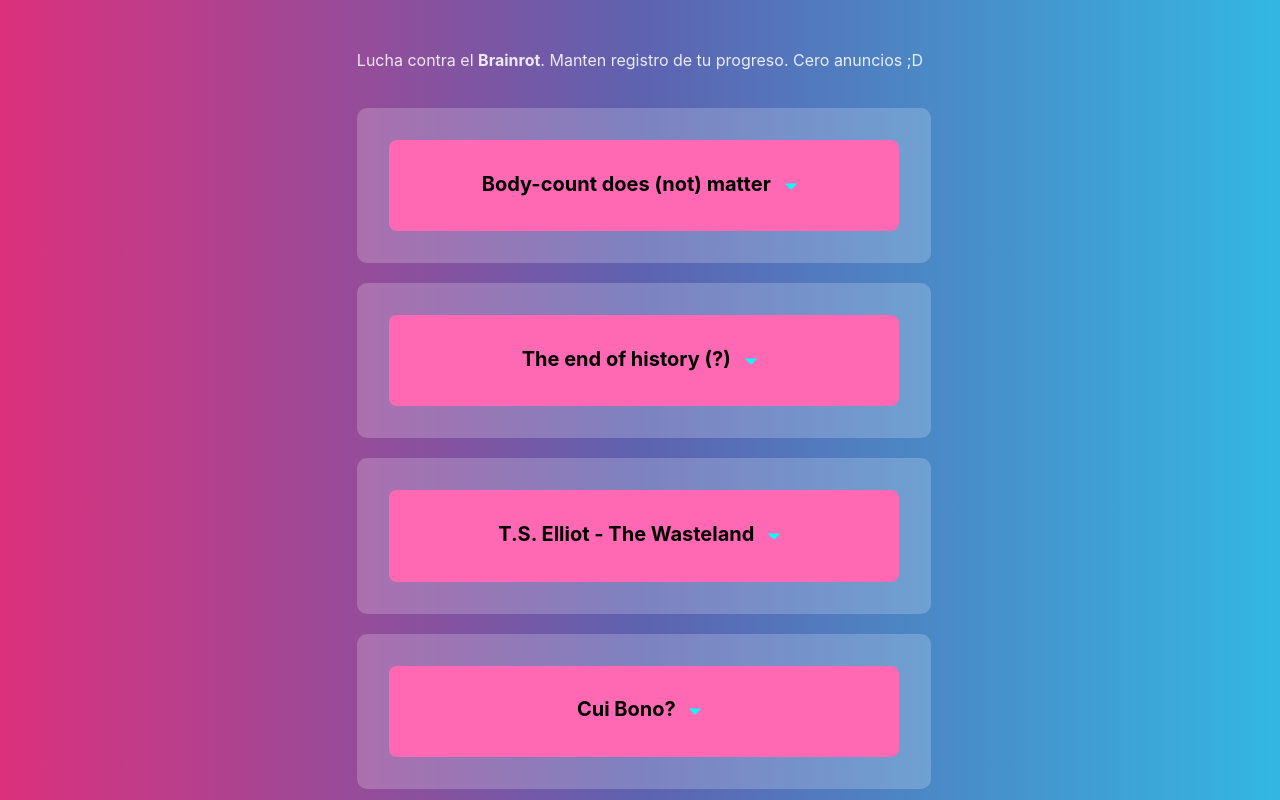
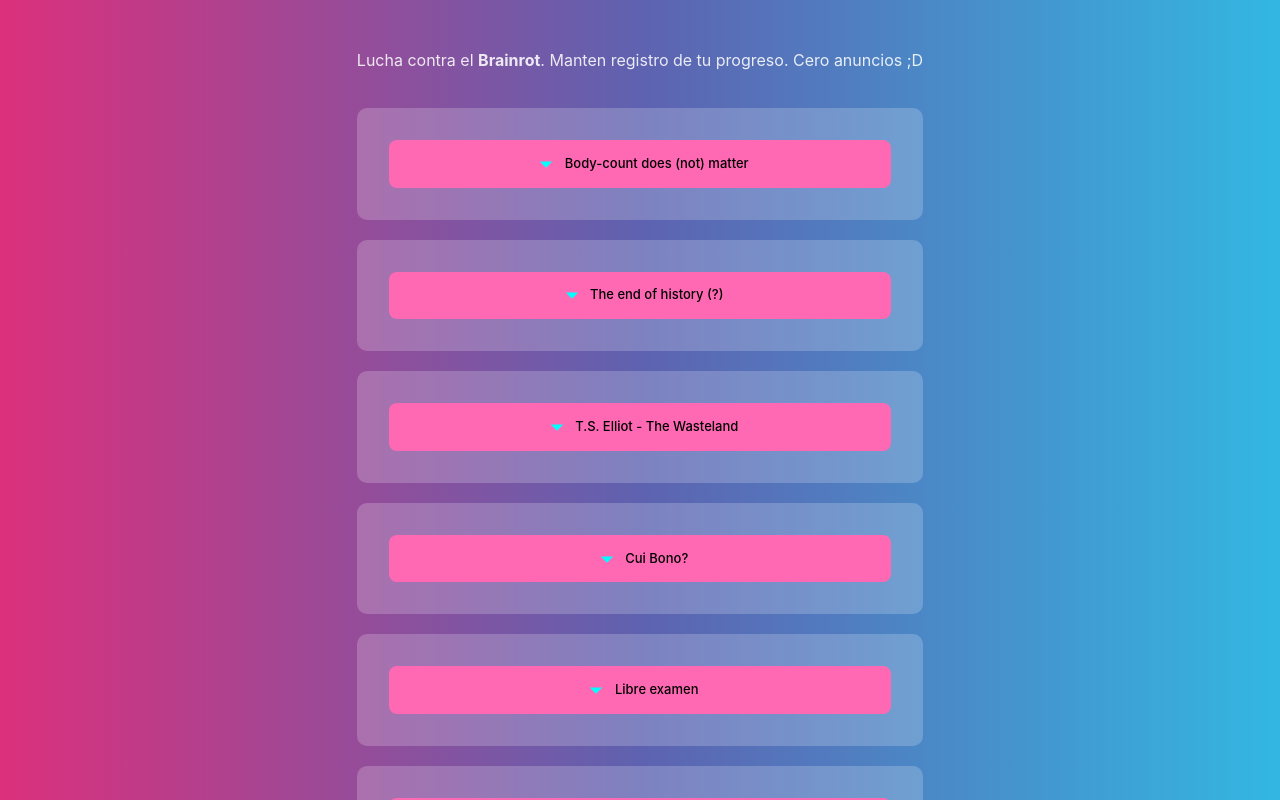
Before and after one commit to Perlesvaux/revelations, a React (Vite) app: page / in a window 1280 px wide. Shown: the top 800 px of the page. Built offline with nearby package versions, Linux system fonts and the light colour scheme.

Commit message:
fix: children with fixed width ruin the css

```diff
--- a/src/Section.jsx
+++ b/src/Section.jsx
@@ -25,8 +25,7 @@ export default function Section({title, isFull, watchList, issues, children}){
     <button className={styles.onoff}
         onClick={()=>{setVisibility(!visibility)}}
     >
-        <h3> { title && title }  { visibility? <Up fill="pink" size="30px" /> : <Down fill="cyan" size="30px" />  } </h3>
-
+  { visibility? <Up fill="pink" size="30px" /> : <Down fill="cyan" size="30px" />  } { title && title }
     </button>
       { visibility &&
         (
--- a/src/Section.module.css
+++ b/src/Section.module.css
@@ -1,19 +1,10 @@
-section {
-  row-gap: 0.5em;
-  width:100%;
-}
-
-h3{
-  font-size: 20px;
-}
-
 .card {
   display: flex;
   flex-direction: column;
   padding: 2em;
   border-radius: 10px;
   background: rgba(255,255,255,0.2) ;
-  width: 90%;
+  row-gap: 0.5em;
 }
 
 .full {
@@ -22,7 +13,8 @@ h3{
 
 .onoff {
   background-color: light-dark(hotpink, black);
-  color: light-dark(black, white)
+  color: light-dark(black, white);
+  font-size: 13px;
 }
 
 .onoff svg {
```
